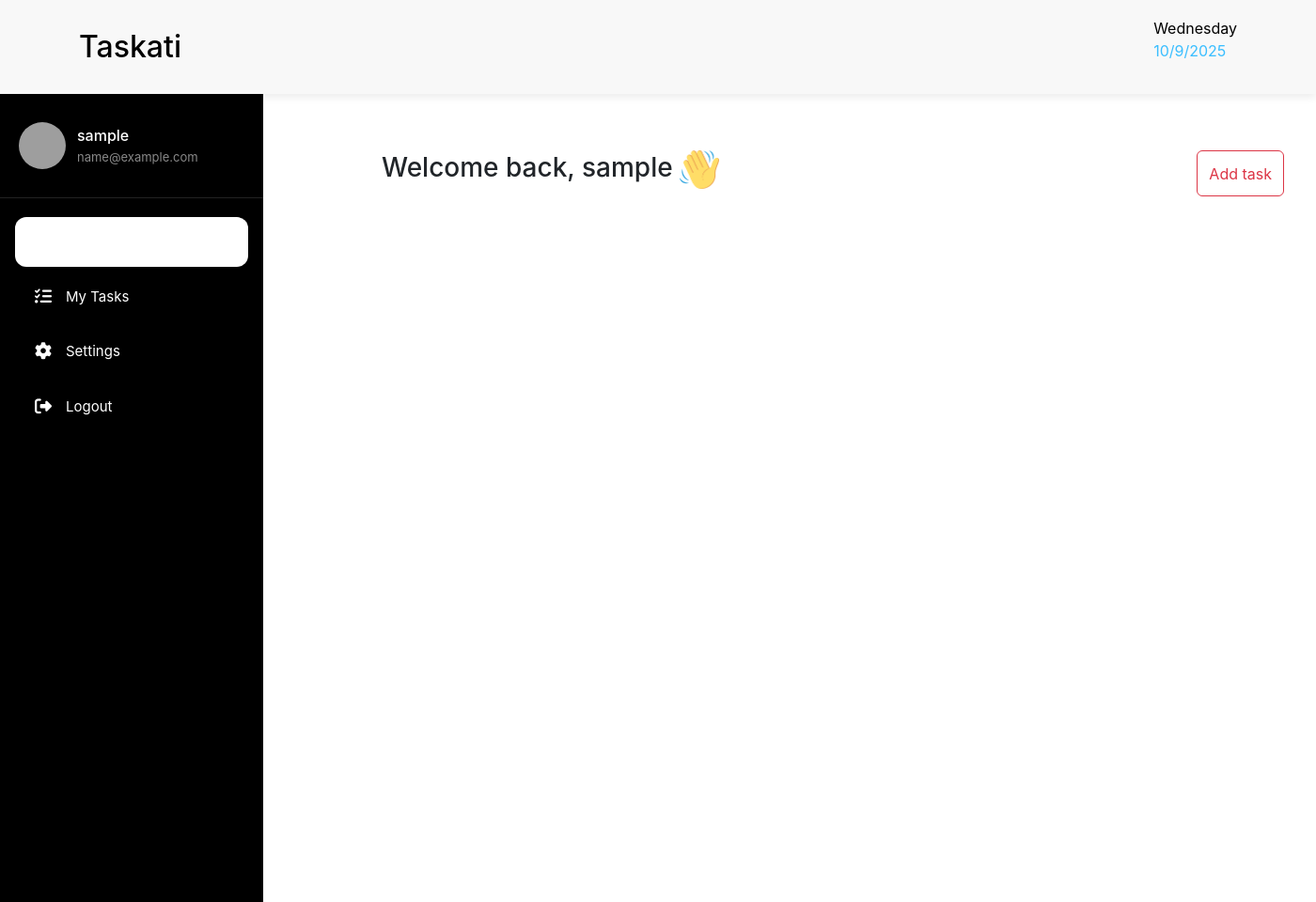
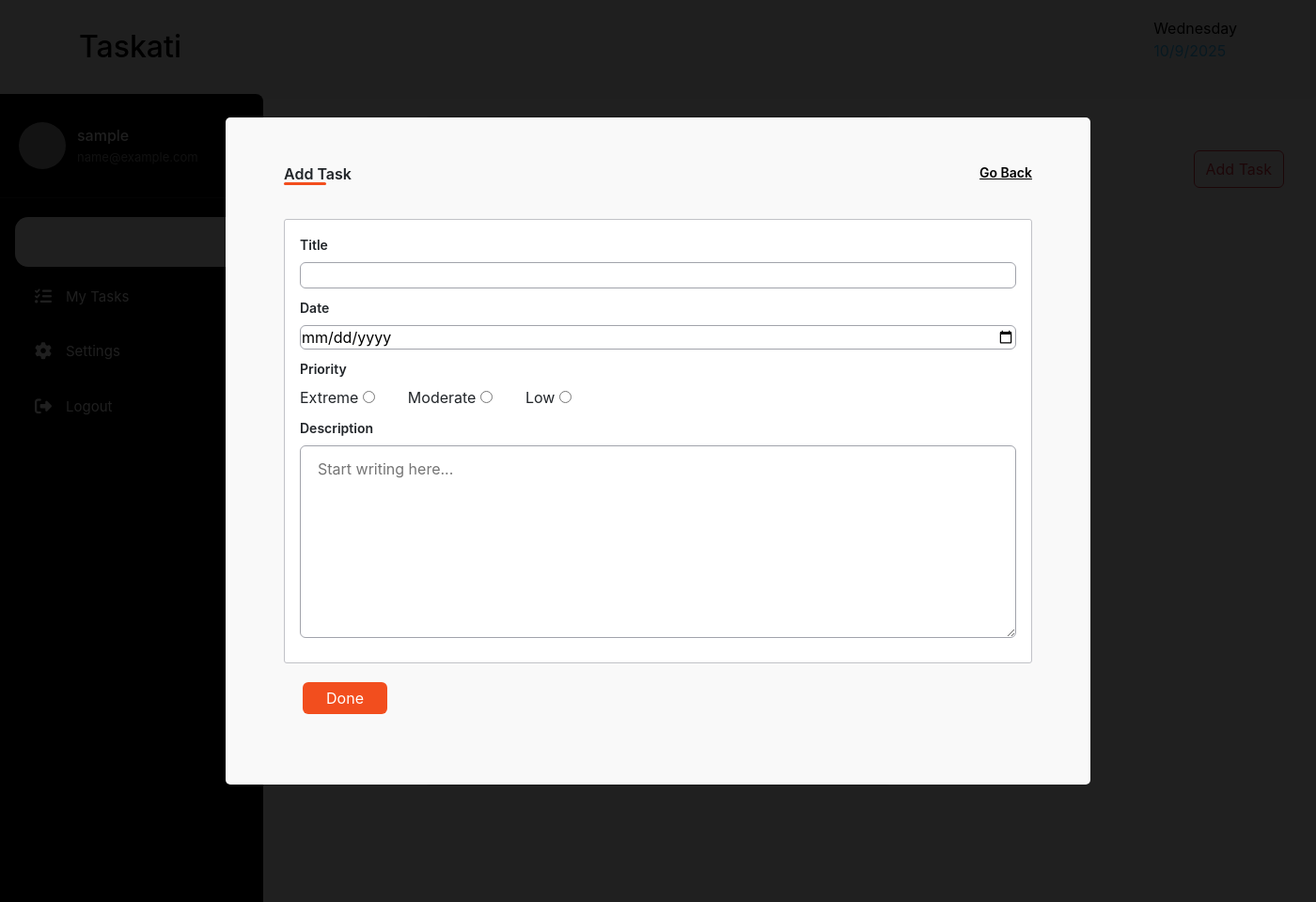
Before and after one commit to omarghassan/amoux_tasks_system, a PHP site: page /ejadah/dashboard.php in a window 1400 px wide, after a click on "Add Task". Shown: the whole page at 94% size. Run offline with PHP 8.4, Linux system fonts and the light colour scheme; the visitor is signed in with stand-in values (Sample User, id 1); grey boxes are pictures that could not be loaded.

Commit message:
Add Task Modal

```diff
--- a/assets/css/dashboard.css
+++ b/assets/css/dashboard.css
@@ -13,3 +13,7 @@
     width: 42px;
     height: 41px;
 }
+
+.add_task_button {
+    height: 40px !important;
+}
--- /dev/null
+++ b/assets/css/modal.css
@@ -0,0 +1,97 @@
+/* ========== Modal Body Content ========== */
+.modal-content {
+    font-family: "Montserrat", sans-serif;
+}
+
+.modal-body {
+    background-color: #f9f9f9 !important;
+    width: 920px;
+    height: 710px;
+    align-self: center;
+    padding: 48px 62px !important;
+    border-radius: 5px;
+}
+
+.modal_header {
+    display: flex;
+    justify-content: space-between;
+}
+
+.modal_title {
+    font-size: 16px;
+    font-weight: 600;
+    position: relative;
+    padding-bottom: 0;
+}
+
+.modal_title.simple-line::after {
+    content: '';
+    position: absolute;
+    left: 0;
+    bottom: 0;
+    width: 62%;
+    height: 3px;
+    background-color: #F24E1E;
+    border-radius: 2px;
+}
+
+.back_btn {
+    font-size: 14px;
+    font-weight: 600;
+    color: #000000;
+}
+
+.modal_content {
+    margin-top: 20px;
+    margin-bottom: 20px;
+    background-color: #ffffff;
+    border: 1px solid #c1c2c7;
+    border-radius: 3px;
+    padding: 16px;
+}
+
+.form_group {
+    display: flex;
+    flex-direction: column;
+    margin-bottom: 10px;
+}
+
+.form-label {
+    font-size: 14px;
+    font-weight: 600;
+}
+
+.form-input {
+    border: 1px solid #a1a3ab;
+    border-radius: 6px;
+}
+
+.priority_options {
+    display: flex;
+    flex-direction: row;
+    gap: 35px;
+}
+
+.priority_group {
+    padding: 0;
+}
+
+.description_input {
+    height: 205px;
+}
+
+.description_input::placeholder {
+    padding-left: 16px;
+    padding-top: 10px;
+}
+
+.add_task_btn {
+    width: 90px;
+    height: 34px;
+    color: #ffffff;
+    background-color: #f24e1e;
+    border: #f24e1e;
+    border-radius: 6px;
+    margin-left: 20px;
+    margin-bottom: 0;
+}
--- a/assets/css/sidebar.css
+++ b/assets/css/sidebar.css
@@ -4,6 +4,7 @@
     min-height: 100vh;
     width: 280px;
     padding: 0;
+    border-radius: 0 8px 8px 0;
 }
 
 /* User Profile Section */
@@ -51,7 +52,7 @@
     margin: 0 16px 6px 16px;
     color: white;
     text-decoration: none;
-    border-radius: 12px;
+    border-radius: 14px;
     transition: all 0.2s ease;
     font-size: 15px;
     gap: 14px;
--- /dev/null
+++ b/assets/js/add_task_modal.js
@@ -0,0 +1,53 @@
+import { callApi, showUserMessage } from './api_calls.js';
+
+document.getElementById('addTaskForm').addEventListener('submit', async function (e) {
+    e.preventDefault();
+
+    // Get form data
+    const formData = new FormData(this);
+    const taskData = {
+        title: formData.get('title'),
+        date: formData.get('date'),
+        priority: formData.get('priority'),
+        description: formData.get('description')
+    };
+
+    // Validate that all fields are filled
+    if (!taskData.title || !taskData.date || !taskData.priority || !taskData.description) {
+        showUserMessage('Please fill in all fields', 'error');
+        return;
+    }
+
+    // Get submit button reference
+    const submitBtn = document.querySelector('.add_task_btn');
+    const originalText = submitBtn.textContent;
+
+    try {
+        // Disable the submit button to prevent double submission
+        submitBtn.disabled = true;
+        submitBtn.textContent = 'Adding...';
+
+        // Call the API
+        const response = await callApi('add_task', taskData);
+
+        if (response.success) {
+            showUserMessage('Task added successfully!', 'success');
+
+            // Reset the form
+            this.reset();
+
+            // Close modal or redirect (adjust based on your needs)
+            setTimeout(() => {
+                window.location.href = './dashboard.php';
+            }, 1500);
+        }
+
+    } catch (error) {
+        console.error('Error adding task:', error);
+        showUserMessage('Failed to add task. Please try again.', 'error');
+    } finally {
+        // Re-enable the submit button
+        submitBtn.disabled = false;
+        submitBtn.textContent = originalText;
+    }
+});
--- a/assets/js/api_calls.js
+++ b/assets/js/api_calls.js
@@ -157,6 +157,10 @@ const apis = {
     login: {
         url: `${base_url}login.php`,
         method: "POST"
+    },
+    add_task: {
+        url: `${base_url}add_task.php`,
+        method: "POST"
     }
 
 };
--- a/dashboard.php
+++ b/dashboard.php
@@ -3,6 +3,7 @@
 require_once('session_check.php');
 require_once('navbar.php');
 require_once('sidebar.php');
+require_once('modal.php')
 ?>
 
 <!DOCTYPE html>
@@ -27,7 +28,8 @@ require_once('sidebar.php');
                 <img class="handwave_img" src="./assets/images/handwave.png" alt="handwave image">
             </h3>
 
-            <button type="button" class="btn btn-outline-danger" data-bs-toggle="modal" data-bs-target="#addTaskModal">Add task</button>
+            <button type="button" class="btn btn-outline-danger add_task_button" data-bs-toggle="modal"
+                data-bs-target="#addTaskModal">Add Task</button>
         </div>
 
         <!-- Hidden data for JavaScript access -->
--- /dev/null
+++ b/modal.php
@@ -0,0 +1,72 @@
+<!DOCTYPE html>
+<html lang="en">
+
+<head>
+    <meta charset="UTF-8">
+    <meta name="viewport" content="width=device-width, initial-scale=1.0">
+    <link rel="stylesheet" href="./assets/css/modal.css">
+</head>
+
+<body>
+    <div class="modal fade" id="addTaskModal" tabindex="-1" aria-labelledby="exampleModalLabel" aria-hidden="true">
+        <div class="modal-dialog modal-dialog-centered">
+            <div class="modal-content">
+                <div class="modal-body">
+                    <div class="modal_header">
+                        <p class="modal_title simple-line">Add Task</p>
+                        <a class="back_btn" href="./dashboard.php">Go Back</a>
+                    </div>
+
+                    <div class="modal_content">
+                        <form id="addTaskForm">
+                            <div class="form_group">
+                                <label for="title" class="form-label">Title</label>
+                                <input type="text" id="title" name="title" class="form-input" required>
+                            </div>
+
+                            <div class="form_group">
+                                <label for="date" class="form-label">Date</label>
+                                <input type="date" id="date" name="date" class="form-input" required>
+                            </div>
+
+                            <div class="form_group">
+                                <label for="priority" class="form-label">Priority</label>
+
+                                <div class="priority_options">
+                                    <div class="priority_group">
+                                        <label for="extreme">Extreme</label>
+                                        <input type="radio" id="extreme" name="priority" value="extreme" required>
+                                    </div>
+
+                                    <div class="priority_group">
+                                        <label for="moderate">Moderate</label>
+                                        <input type="radio" id="moderate" name="priority" value="moderate" required>
+                                    </div>
+
+                                    <div class="priority_group">
+                                        <label for="low">Low</label>
+                                        <input type="radio" id="low" name="priority" value="low" required>
+                                    </div>
+                                </div>
+                            </div>
+
+                            <div class="form_group">
+                                <label for="description" class="form-label">Description</label>
+                                <textarea name="description" id="description" class="form-input description_input"
+                                    placeholder="Start writing here..." required></textarea>
+                            </div>
+                        </form>
+                    </div>
+
+                    <div class="modal_footer">
+                        <button type="submit" form="addTaskForm" class="add_task_btn">Done</button>
+                    </div>
+                </div>
+            </div>
+        </div>
+    </div>
+
+    <script type="module" src="./assets/js/add_task_modal.js"></script>
+</body>
+
+</html>
```
Also changed, not shown: api/add_task.php (added, +70 -0 lines), api/errors_log.txt (+71 -0 lines), api/get_products.php (deleted, +0 -128 lines).
